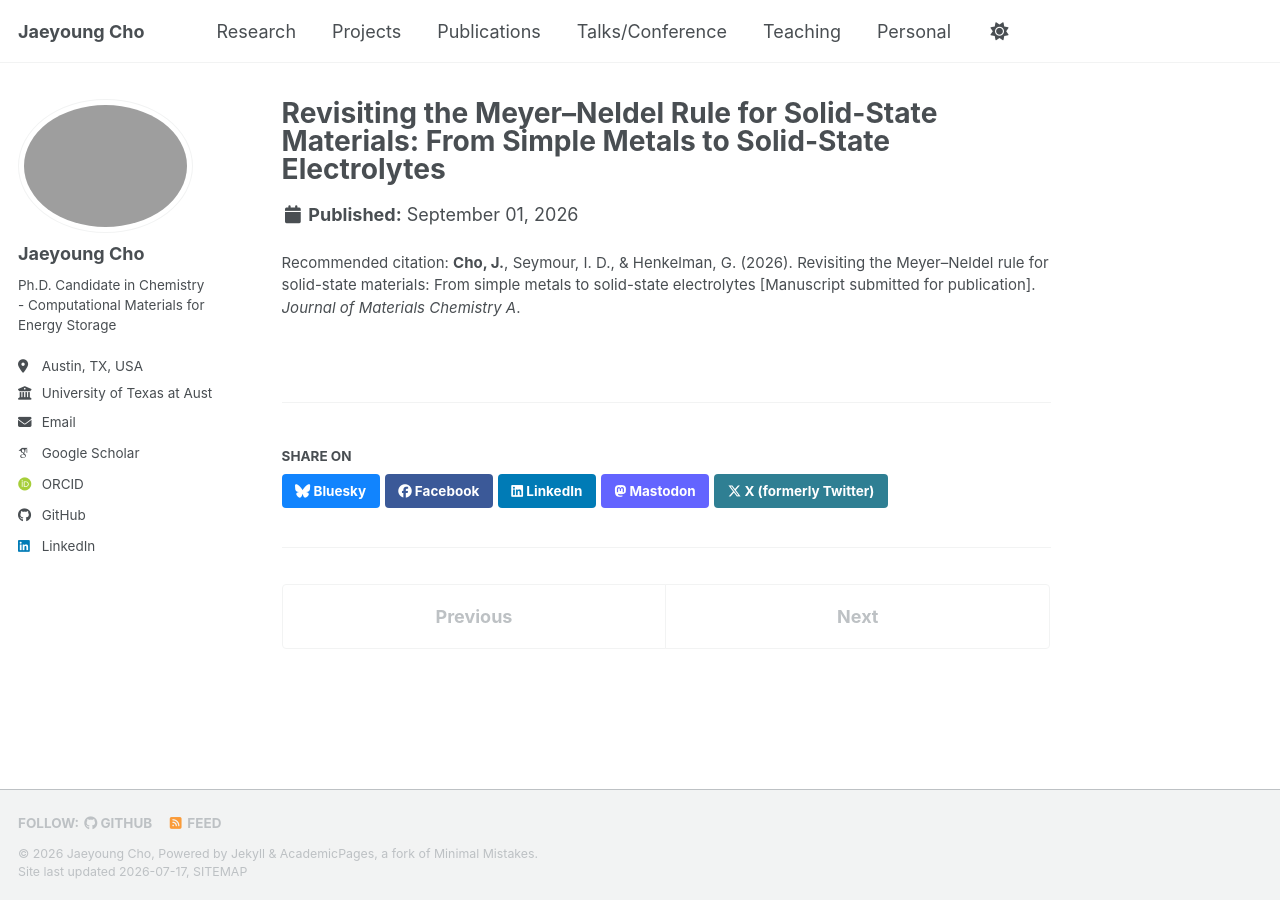
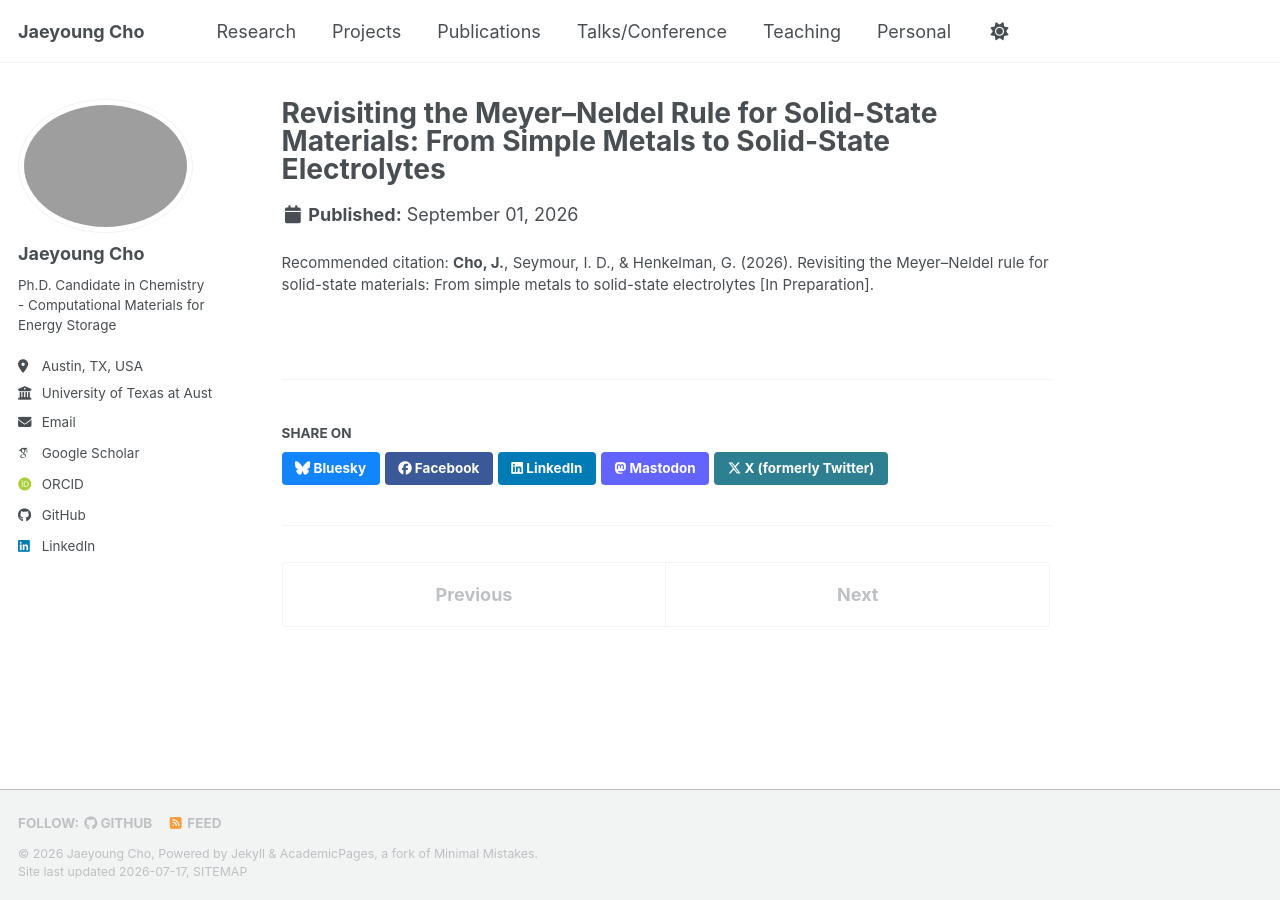
Before and after one commit to jycho5758/jycho5758.github.io, a Jekyll site: the page built from _publications/2026-08-01-meyer-neldel-rule.md, in a window 1280 px wide. Built offline with Jekyll 4.4.1, drawn with Linux system fonts in a browser that asks for light colours; some web fonts are replaced; a script bundle is joined from its source files by our own code; library files that are not in the unit come from our copies.

Commit message:
Update 2026-08-01-meyer-neldel-rule.md

```diff
--- a/_publications/2026-08-01-meyer-neldel-rule.md
+++ b/_publications/2026-08-01-meyer-neldel-rule.md
@@ -6,5 +6,5 @@ permalink: /publication/2026-meyer-neldel-rule
 header:
   teaser: /images/publications/jmca-meyer-neldel.png
 date: 2026-09-01
-citation: '<b>Cho, J.</b>, Seymour, I. D., &amp; Henkelman, G. (2026). Revisiting the Meyer–Neldel rule for solid-state materials: From simple metals to solid-state electrolytes [Manuscript submitted for publication]. <i>Journal of Materials Chemistry A</i>.'
+citation: '<b>Cho, J.</b>, Seymour, I. D., &amp; Henkelman, G. (2026). Revisiting the Meyer–Neldel rule for solid-state materials: From simple metals to solid-state electrolytes [In Preparation].'
 ---
```
